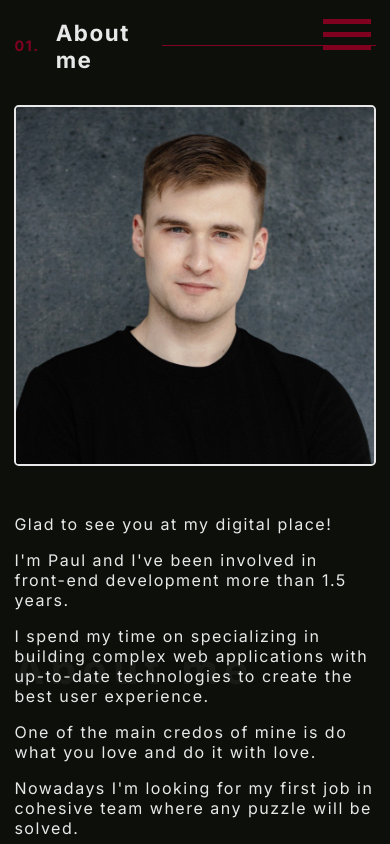
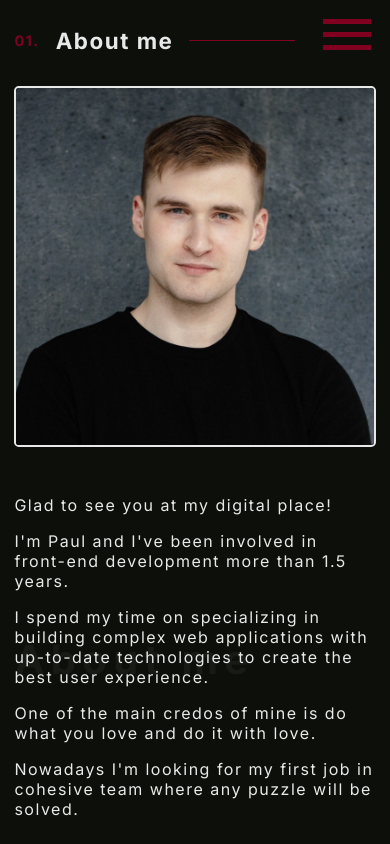
Before and after one commit to PaulusWhite/web-portfolio-app, a Next.js app: page / in a window 390 px wide. Shown: the top 844 px of the page. Built offline with nearby package versions, Linux system fonts and the light colour scheme.

Commit message:
fix: fix line in heading

```diff
--- a/src/styles/modules/common/heading.module.scss
+++ b/src/styles/modules/common/heading.module.scss
@@ -44,7 +44,7 @@
 .hide-heading-line {
   &::after {
     content: "";
-    width: 0;
+    width: 0 !important;
   }
 }
 
@@ -71,8 +71,8 @@
     }
 
     &::after {
-      width: 80%;
-      margin-left: 1.2rem;
+      width: calc(100% - 16rem);
+      margin-left: 1rem;
     }
   }
 }
```
Also changed, not shown: src/styles/modules/work/projectItem.module.scss (line endings or trailing spaces).
